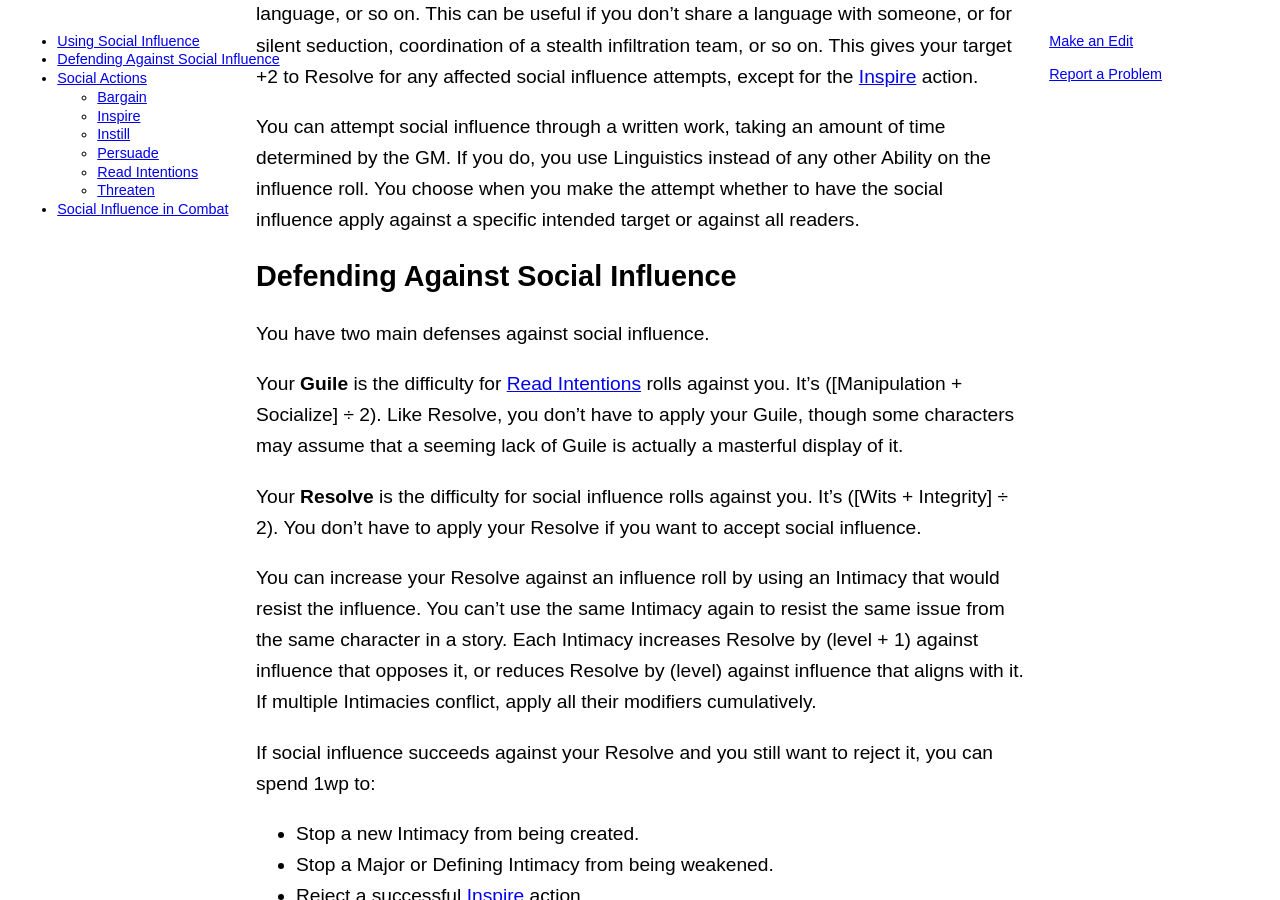
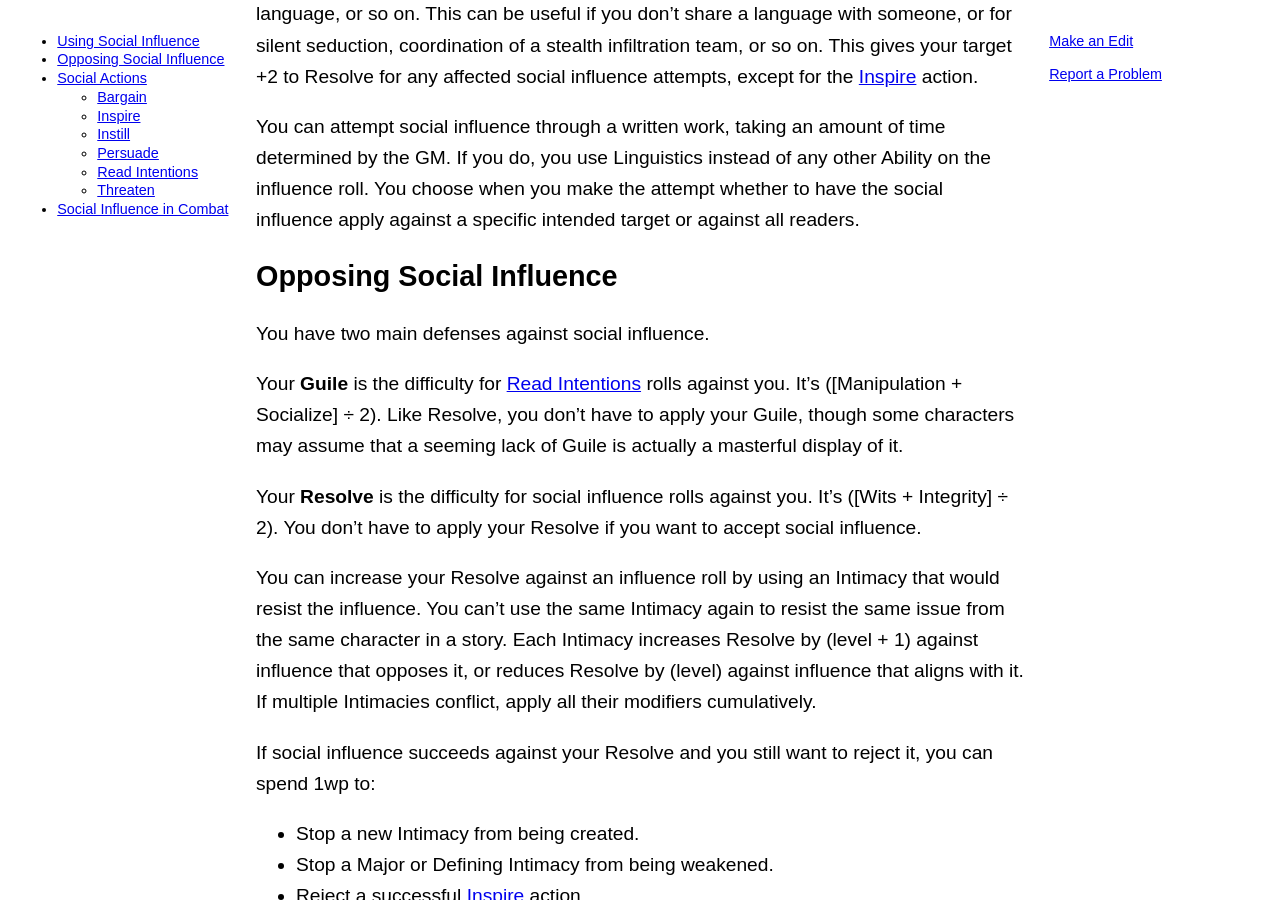
Before and after one commit to lost-egg/lost-egg.github.io, a Jekyll site: the page built from social-influence.md, in a window 1280 px wide and 900 px high, scrolled down 803 px. Built offline with Jekyll 4.4.1, drawn with Linux system fonts in a browser that asks for light colours.

Commit message:
Tweak header

```diff
--- a/social-influence.md
+++ b/social-influence.md
@@ -21,7 +21,7 @@ You can communicate short, simple statements using mime, facial expressions, bod
 
 You can attempt social influence through a written work, taking an amount of time determined by the GM. If you do, you use Linguistics instead of any other Ability on the influence roll. You choose when you make the attempt whether to have the social influence apply against a specific intended target or against all readers.
 
-## Defending Against Social Influence
+## Opposing Social Influence
 
 You have two main defenses against social influence.
 
```
